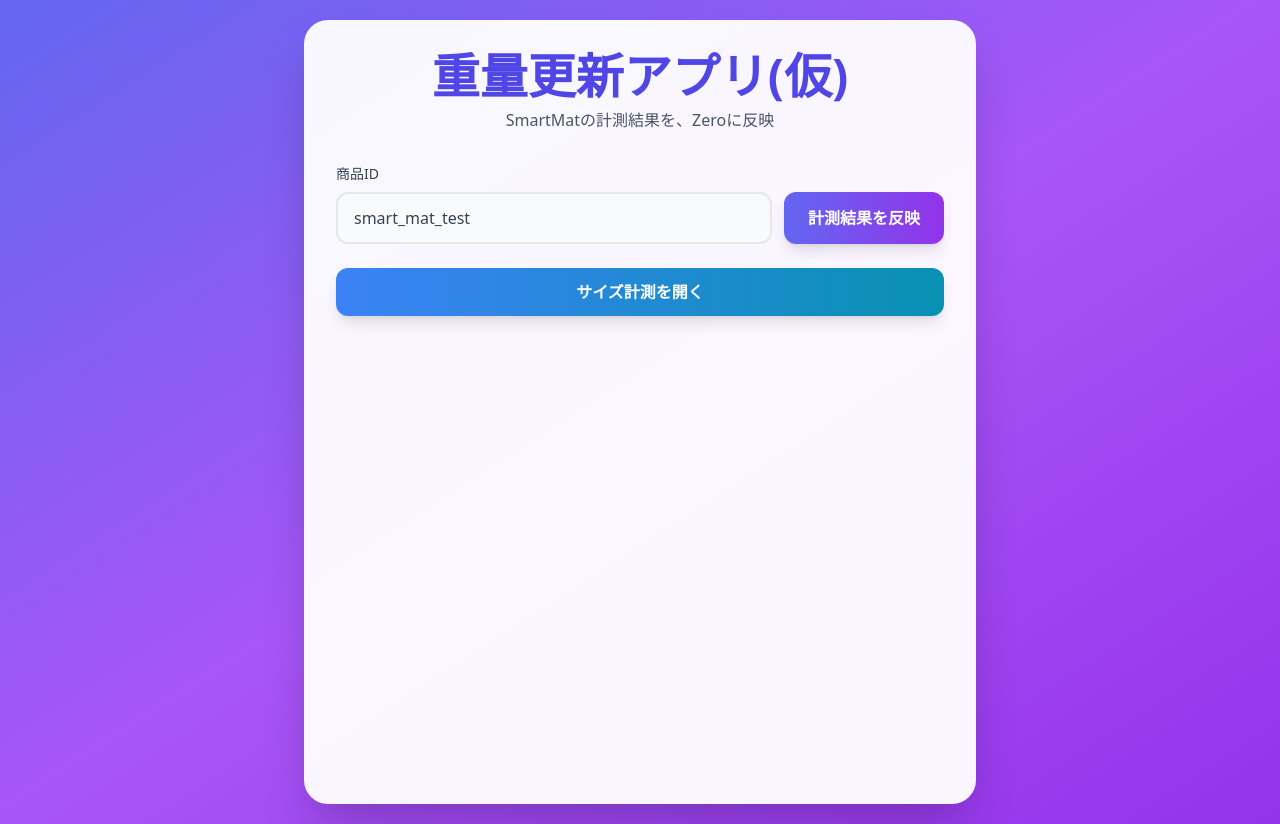
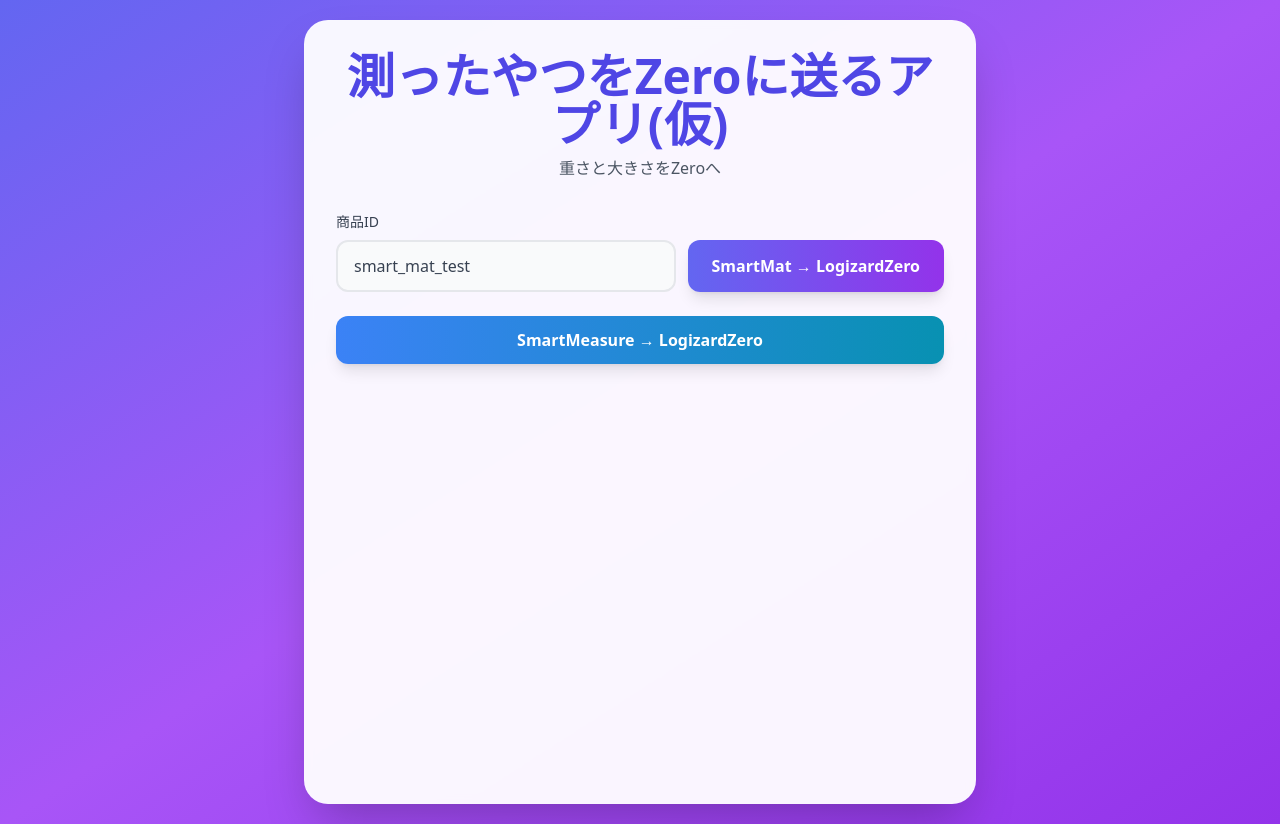
Before and after one commit to k-yamasaki-logizard/poc_smart_mat, a website with bundled scripts: page app/static/index.html in a window 1280 px wide. Built offline with nearby package versions, Linux system fonts and the light colour scheme.

Commit message:
タイトルなど変更

```diff
--- a/app/static/index.html
+++ b/app/static/index.html
@@ -4,7 +4,7 @@
 <head>
     <meta charset="UTF-8">
     <meta name="viewport" content="width=device-width, initial-scale=1.0">
-    <title>重量更新アプリ(仮)</title>
+    <title>測ったやつをZEROに送るアプリ(仮)</title>
     <script src="https://cdn.tailwindcss.com"></script>
     <link rel="stylesheet" href="styles.css">
 </head>
@@ -13,8 +13,9 @@
     <div
         class="w-full max-w-full sm:max-w-2xl mx-auto bg-white/95 backdrop-blur-sm rounded-xl sm:rounded-3xl p-4 sm:p-8 shadow-2xl min-h-[calc(100vh-1rem)] sm:min-h-auto">
         <header class="text-center mb-4 sm:mb-8">
-            <h1 class="text-2xl sm:text-4xl md:text-5xl font-bold text-indigo-600 mb-1 sm:mb-2">重量更新アプリ(仮)</h1>
-            <p class="text-sm sm:text-base text-gray-600">SmartMatの計測結果を、Zeroに反映</p>
+            <h1 class="text-2xl sm:text-4xl md:text-5xl font-bold text-indigo-600 mb-1 sm:mb-2">
+                測ったやつをZeroに送るアプリ(仮)</h1>
+            <p class="text-sm sm:text-base text-gray-600">重さと大きさをZeroへ</p>
         </header>
 
         <div class="mb-4 sm:mb-6">
@@ -24,7 +25,7 @@
                     class="flex-1 px-4 py-3 border-2 border-gray-200 rounded-xl text-base bg-gray-50 text-gray-700 cursor-not-allowed focus:outline-none">
                 <button id="reflectBtn"
                     class="px-6 py-3 bg-gradient-to-r from-indigo-500 to-purple-600 text-white rounded-xl font-semibold text-sm sm:text-base shadow-lg hover:shadow-xl hover:-translate-y-0.5 active:translate-y-0 transition-all whitespace-nowrap">
-                    計測結果を反映
+                    SmartMat → LogizardZero
                 </button>
             </div>
         </div>
@@ -33,7 +34,7 @@
         <div class="mb-4 sm:mb-6">
             <button id="openMeasureModalBtn"
                 class="w-full px-6 py-3 bg-gradient-to-r from-blue-500 to-cyan-600 text-white rounded-xl font-semibold text-sm sm:text-base shadow-lg hover:shadow-xl hover:-translate-y-0.5 active:translate-y-0 transition-all">
-                サイズ計測を開く
+                SmartMeasure → LogizardZero
             </button>
         </div>
 
--- a/app/static/scripts/reflect-weight-button.js
+++ b/app/static/scripts/reflect-weight-button.js
@@ -32,7 +32,7 @@
 
         // onFinish
         this.reclectButtonElement.disabled = false;
-        this.reclectButtonElement.innerHTML = '計測結果を反映';
+        this.reclectButtonElement.innerHTML = 'SmartMat → Logizard Zero';
     }
 
     renderMeasureHistory(measureHistory) {
```
